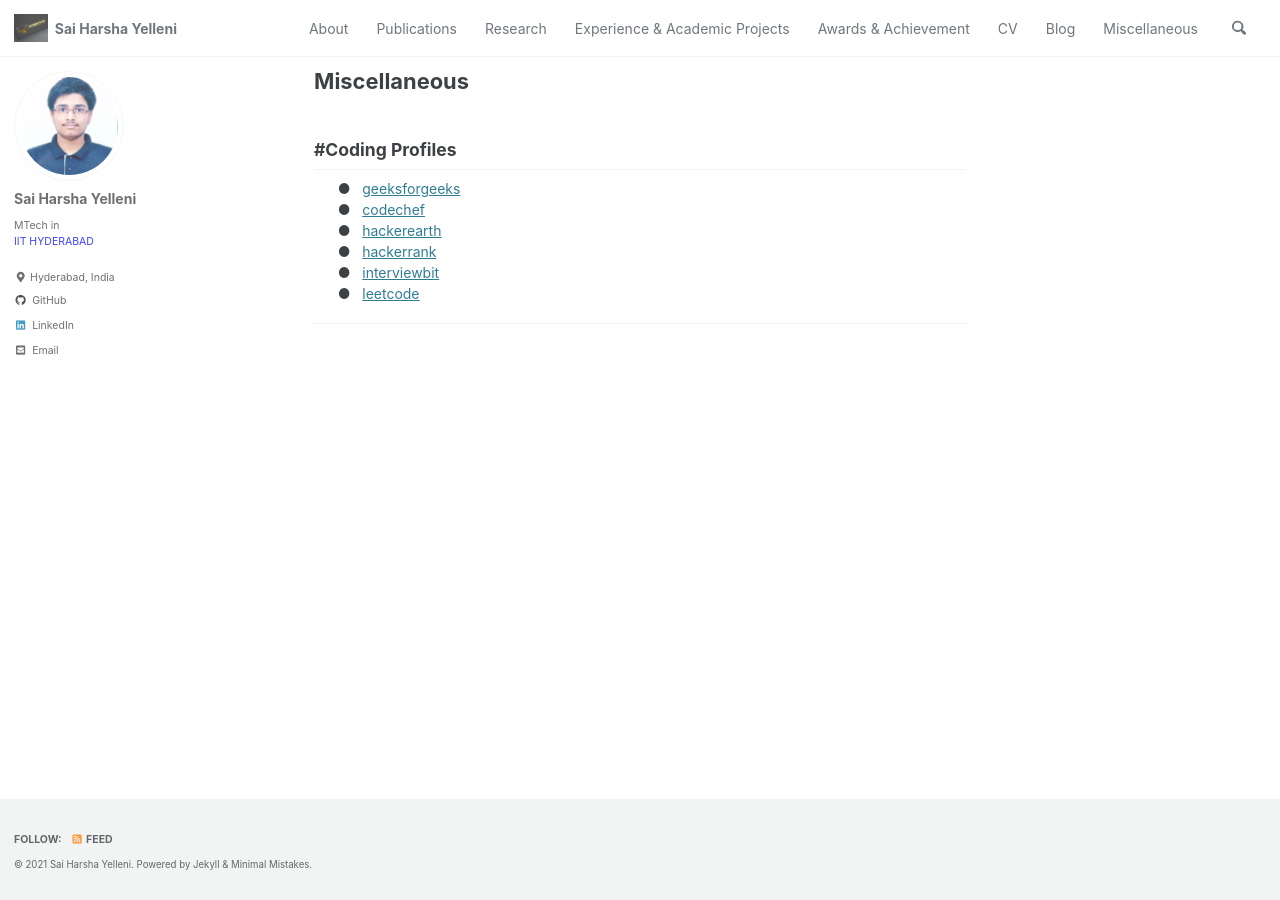
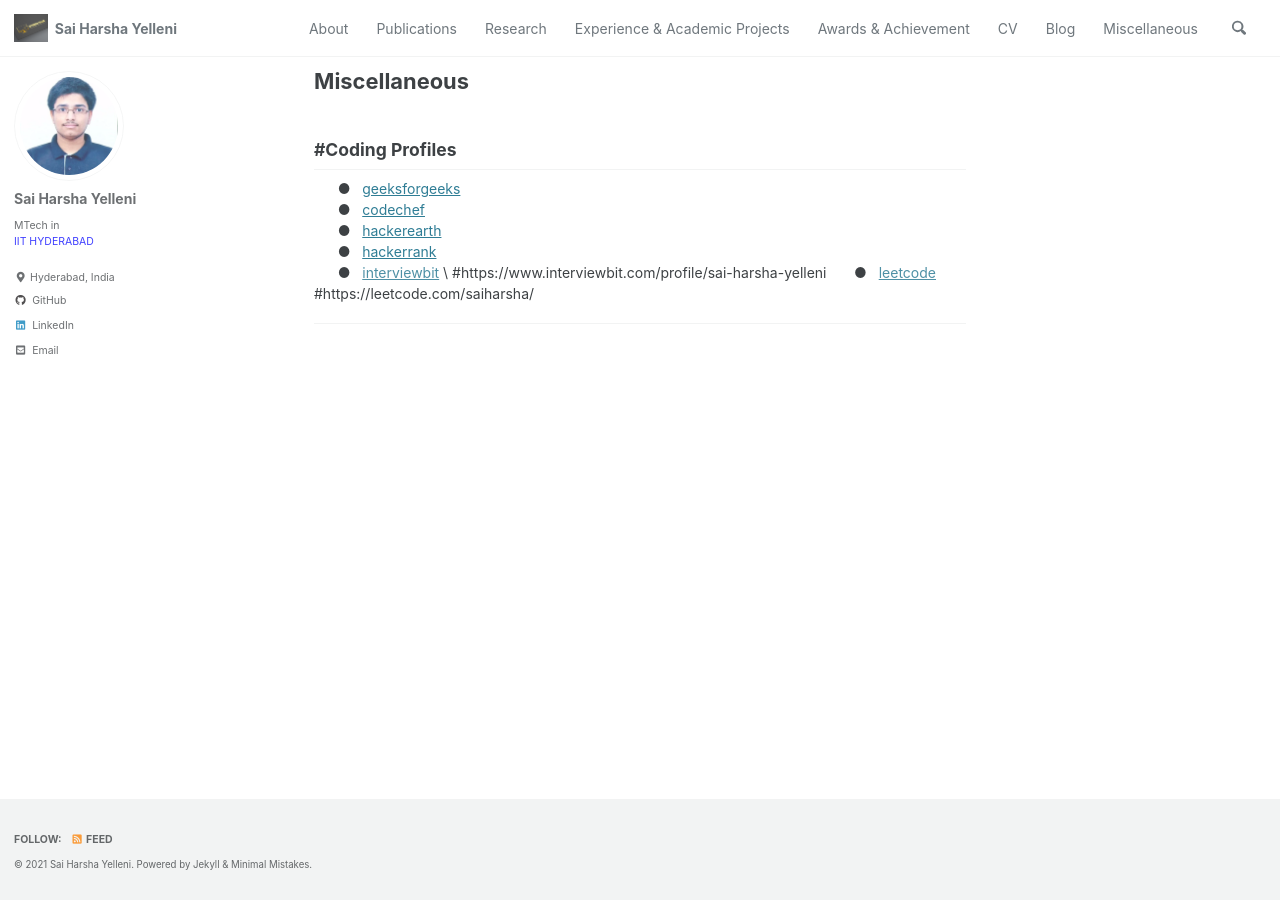
Before and after one commit to harshayelleni/harshayelleni.github.io, a Jekyll site: the page built from _pages/miscellaneous.md, in a window 1280 px wide. Built offline with Jekyll 4.4.1, drawn with Linux system fonts in a browser that asks for light colours; cached includes are drawn as plain includes.

Commit message:
Update miscellaneous.md

```diff
--- a/_pages/miscellaneous.md
+++ b/_pages/miscellaneous.md
@@ -9,7 +9,7 @@ permalink: /miscellaneous/
 &nbsp; &nbsp; &nbsp; &#9679; &nbsp; [codechef](https://www.codechef.com/users/harshayelleni) \
 &nbsp; &nbsp; &nbsp; &#9679; &nbsp; [hackerearth](https://www.hackerearth.com/@harshayelleni) \
 &nbsp; &nbsp; &nbsp; &#9679; &nbsp; [hackerrank](https://www.hackerrank.com/saiharsha81) \
-&nbsp; &nbsp; &nbsp; &#9679; &nbsp; [interviewbit](https://www.interviewbit.com/profile/sai-harsha-yelleni) \
-&nbsp; &nbsp; &nbsp; &#9679; &nbsp; [leetcode](https://leetcode.com/saiharsha/)
+&nbsp; &nbsp; &nbsp; &#9679; &nbsp; [interviewbit]() \ #https://www.interviewbit.com/profile/sai-harsha-yelleni
+&nbsp; &nbsp; &nbsp; &#9679; &nbsp; [leetcode]() #https://leetcode.com/saiharsha/
 
 ---
```
